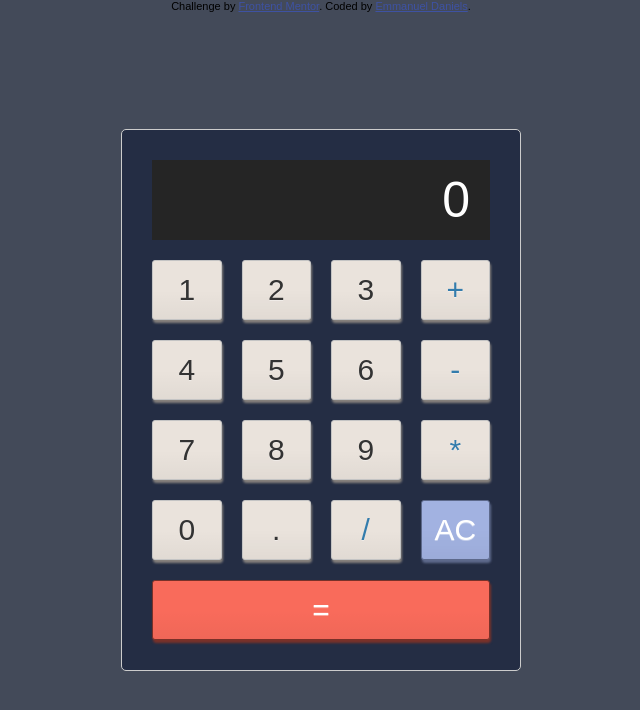
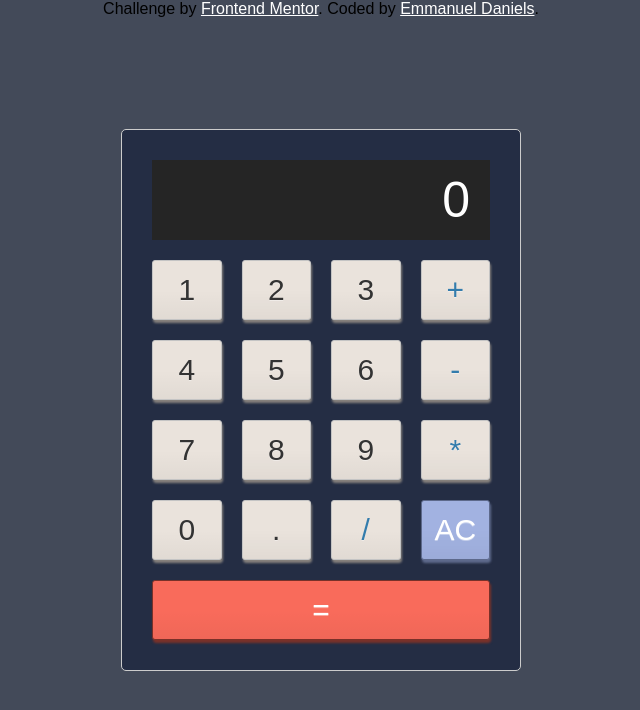
Before and after one commit to ed55567/calculator_app, a plain HTML site: page index.html in a window 1280 px wide. Shown: the whole page, without its empty margins (319-959 px from the left). Drawn offline with Linux system fonts and the light colour scheme.

Commit message:
changed text size and color

```diff
--- a/index.html
+++ b/index.html
@@ -111,12 +111,12 @@ body {
 }
 
 .attribution {
-  font-size: 11px;
+  font-size: 16px;
   text-align: center;
 }
 
 .attribution a {
-  color: hsl(228, 45%, 44%);
+  color: hsl(0, 0%, 100%);
 }
 
   </style>
```
